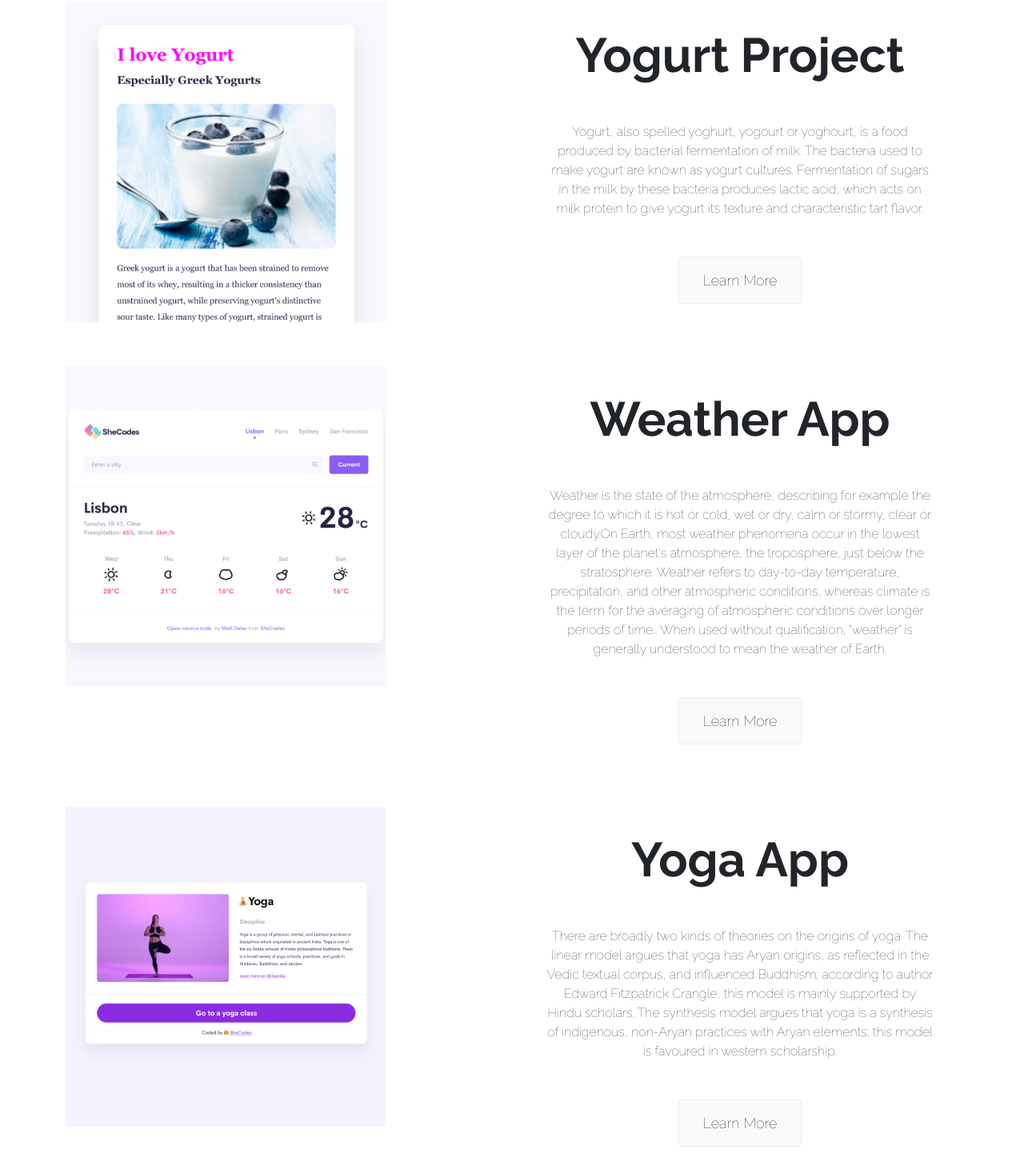
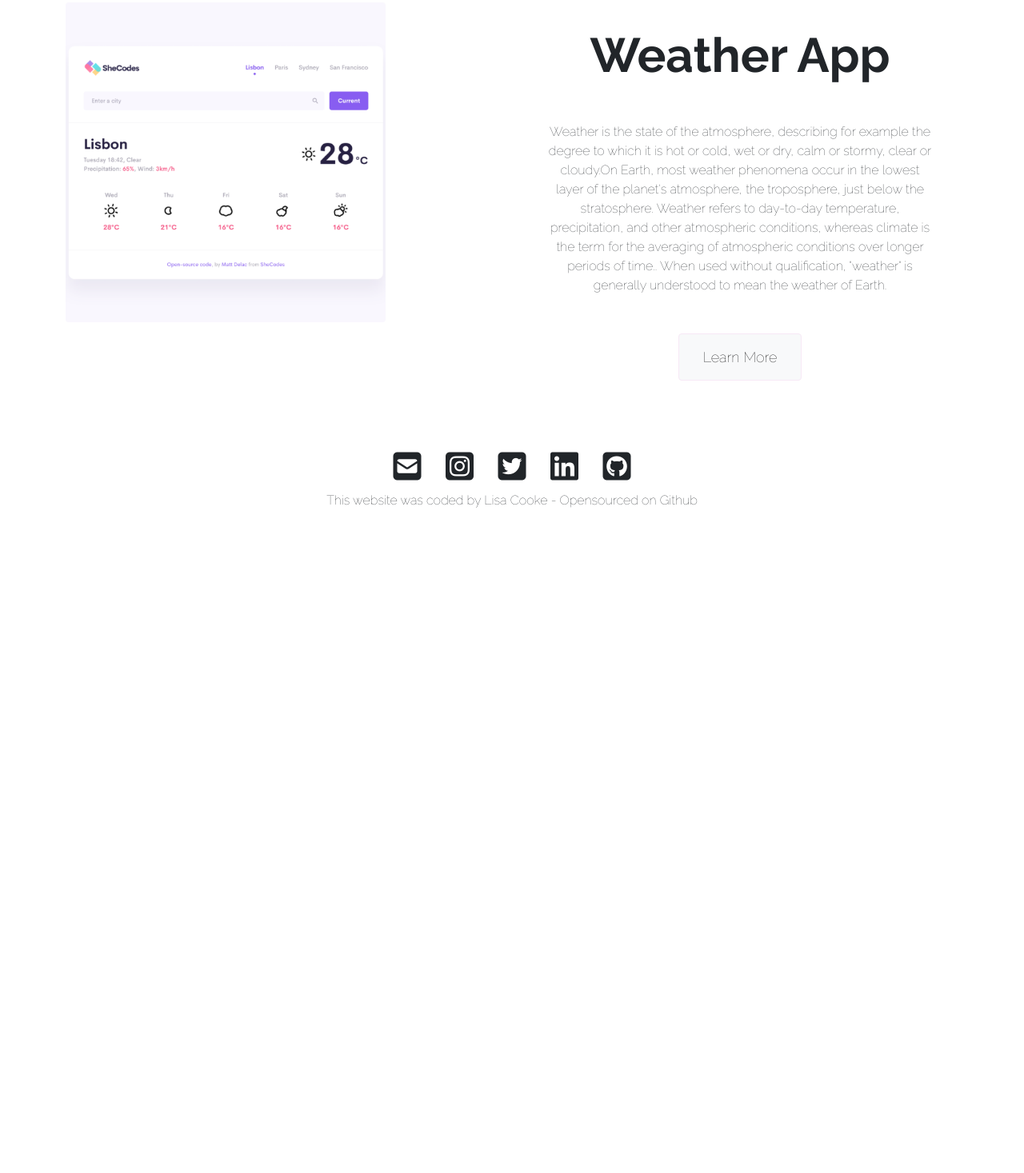
Before and after one commit to lisacooke/Lisa-Cooke-Portfolio-Project, a plain HTML site: page index.html in a window 1280 px wide. Shown: the part 809-2276 px from the top of the page at 80% size. After the commit the page ends 1463 px from the top, so only its background shows below. Drawn offline with nearby package versions, Linux system fonts and the light colour scheme.

Commit message:
added my visual changes

```diff
--- a/index.html
+++ b/index.html
@@ -64,30 +64,6 @@
         <div class="col d-none d-lg-block">
           <img
             class="example-image"
-            src="/media/yogurt.png"
-            alt="yogurt page preview"
-            class="img-fluid"
-          />
-        </div>
-        <div class="col">
-          <div class="project-description">
-            <h2 class="mb-5">Yogurt Project</h2>
-            <p class="mb-5">
-              Yogurt, also spelled yoghurt, yogourt or yoghourt, is a food
-              produced by bacterial fermentation of milk. The bacteria used to
-              make yogurt are known as yogurt cultures. Fermentation of sugars
-              in the milk by these bacteria produces lactic acid, which acts on
-              milk protein to give yogurt its texture and characteristic tart
-              flavor.
-            </p>
-            <a href="work.html" class="btn btn-light"> Learn More </a>
-          </div>
-        </div>
-      </div>
-      <div class="row mb-5">
-        <div class="col d-none d-lg-block">
-          <img
-            class="example-image"
             src="/media/weather.png"
             alt="weather app preview"
             class="img-fluid"
@@ -106,31 +82,6 @@
               is the term for the averaging of atmospheric conditions over
               longer periods of time.. When used without qualification,
               "weather" is generally understood to mean the weather of Earth.
-            </p>
-            <a href="work.html" class="btn btn-light"> Learn More </a>
-          </div>
-        </div>
-      </div>
-      <div class="row mb-5">
-        <div class="col d-none d-lg-block">
-          <img
-            class="example-image"
-            src="/media/yoga.png"
-            alt="yoga app preview"
-            class="img-fluid"
-          />
-        </div>
-        <div class="col">
-          <div class="project-description">
-            <h2 class="mb-5">Yoga App</h2>
-            <p class="mb-5">
-              There are broadly two kinds of theories on the origins of yoga.
-              The linear model argues that yoga has Aryan origins, as reflected
-              in the Vedic textual corpus, and influenced Buddhism; according to
-              author Edward Fitzpatrick Crangle, this model is mainly supported
-              by Hindu scholars. The synthesis model argues that yoga is a
-              synthesis of indigenous, non-Aryan practices with Aryan elements;
-              this model is favoured in western scholarship.
             </p>
             <a href="work.html" class="btn btn-light"> Learn More </a>
           </div>
--- a/styles/portfolio.css
+++ b/styles/portfolio.css
@@ -87,6 +87,9 @@ p {
   font-size: 40px;
   text-align: center;
 }
+.image {
+  border-radius: 10px;
+}
 
 footer i:hover {
   color: purple;
@@ -121,8 +124,6 @@ nav a:hover {
   transition: all 100ms ease-in-out;
 }
 @media (max-width: 777px) {
-  .project-description {
-  }
   h1 {
     font-size: 44px;
     line-height: 56px;
```
Also changed, not shown: work.html (+11 -18 lines), media/lisaweatherapp.png (added), 1 other file.
